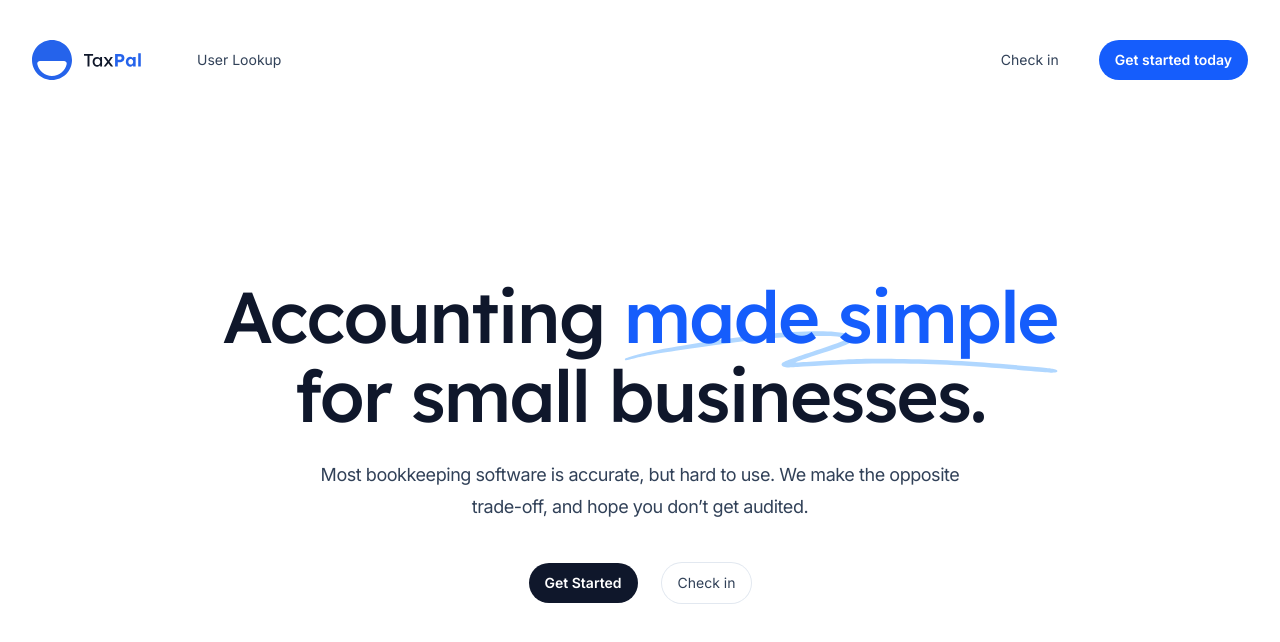
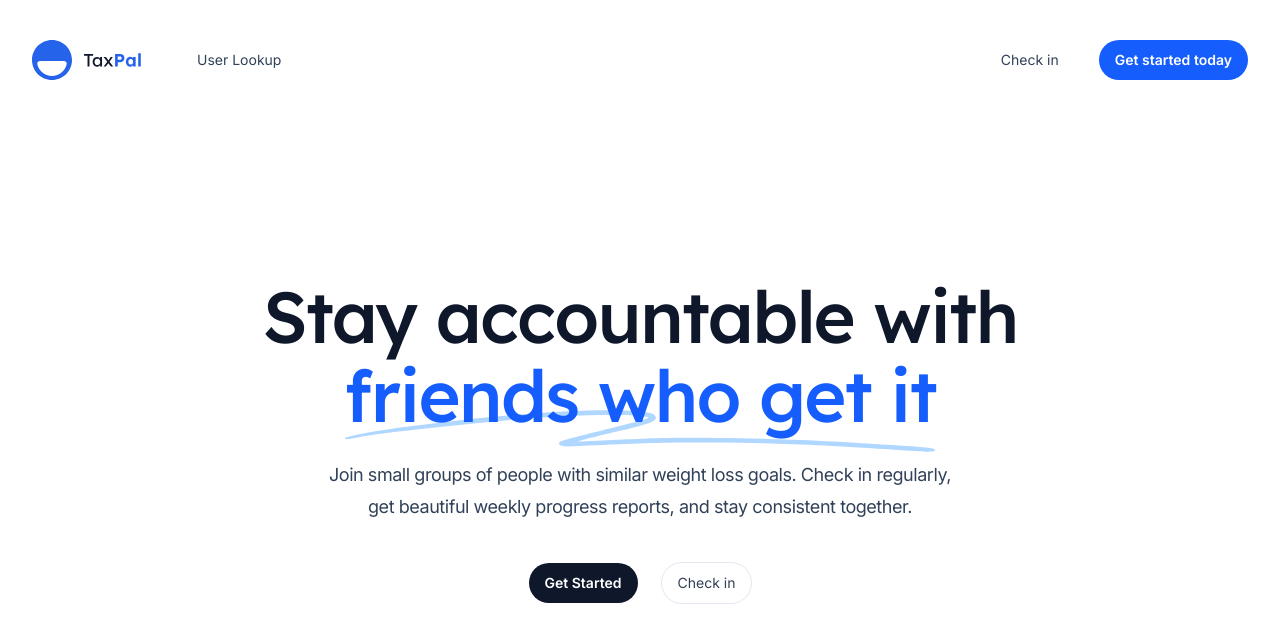
Before and after one commit to freesidejockey/thicnthin-landing, a Next.js app: page / in a window 1280 px wide. Shown: the top 642 px of the page. Built offline with nearby package versions, Linux system fonts and the light colour scheme.

Commit message:
feat: Updated wording on landing page

```diff
--- a/src/components/Header.tsx
+++ b/src/components/Header.tsx
@@ -86,7 +86,7 @@ export function Header() {
       <Container>
         <nav className="relative z-50 flex justify-between">
           <div className="flex items-center md:gap-x-12">
-            <Link href="#" aria-label="Home">
+            <Link href="/" aria-label="Home">
               <Logo className="h-10 w-auto" />
             </Link>
             <div className="hidden md:flex md:gap-x-6">
--- a/src/components/Hero.tsx
+++ b/src/components/Hero.tsx
@@ -11,9 +11,12 @@ import logoTuple from '@/images/logos/tuple.svg'
 
 export function Hero() {
   return (
-    <Container className="flex flex-col justify-center text-center" style={{ minHeight: 'calc(100vh - 10rem)' }}>
+    <Container
+      className="flex flex-col justify-center text-center"
+      style={{ minHeight: 'calc(100vh - 10rem)' }}
+    >
       <h1 className="mx-auto max-w-4xl font-display text-5xl font-medium tracking-tight text-slate-900 sm:text-7xl">
-        Accounting{' '}
+        Stay accountable with{' '}
         <span className="relative whitespace-nowrap text-blue-600">
           <svg
             aria-hidden="true"
@@ -23,13 +26,13 @@ export function Hero() {
           >
             <path d="M203.371.916c-26.013-2.078-76.686 1.963-124.73 9.946L67.3 12.749C35.421 18.062 18.2 21.766 6.004 25.934 1.244 27.561.828 27.778.874 28.61c.07 1.214.828 1.121 9.595-1.176 9.072-2.377 17.15-3.92 39.246-7.496C123.565 7.986 157.869 4.492 195.942 5.046c7.461.108 19.25 1.696 19.17 2.582-.107 1.183-7.874 4.31-25.75 10.366-21.992 7.45-35.43 12.534-36.701 13.884-2.173 2.308-.202 4.407 4.442 4.734 2.654.187 3.263.157 15.593-.78 35.401-2.686 57.944-3.488 88.365-3.143 46.327.526 75.721 2.23 130.788 7.584 19.787 1.924 20.814 1.98 24.557 1.332l.066-.011c1.201-.203 1.53-1.825.399-2.335-2.911-1.31-4.893-1.604-22.048-3.261-57.509-5.556-87.871-7.36-132.059-7.842-23.239-.254-33.617-.116-50.627.674-11.629.54-42.371 2.494-46.696 2.967-2.359.259 8.133-3.625 26.504-9.81 23.239-7.825 27.934-10.149 28.304-14.005.417-4.348-3.529-6-16.878-7.066Z" />
           </svg>
-          <span className="relative">made simple</span>
-        </span>{' '}
-        for small businesses.
+          <span className="relative">friends who get it</span>
+        </span>
       </h1>
       <p className="mx-auto mt-6 max-w-2xl text-lg tracking-tight text-slate-700">
-        Most bookkeeping software is accurate, but hard to use. We make the
-        opposite trade-off, and hope you don’t get audited.
+        Join small groups of people with similar weight loss goals. Check in
+        regularly, get beautiful weekly progress reports, and stay consistent
+        together.
       </p>
       <div className="mt-10 flex justify-center gap-x-6">
         <Button href="/profile">Get Started</Button>
```
